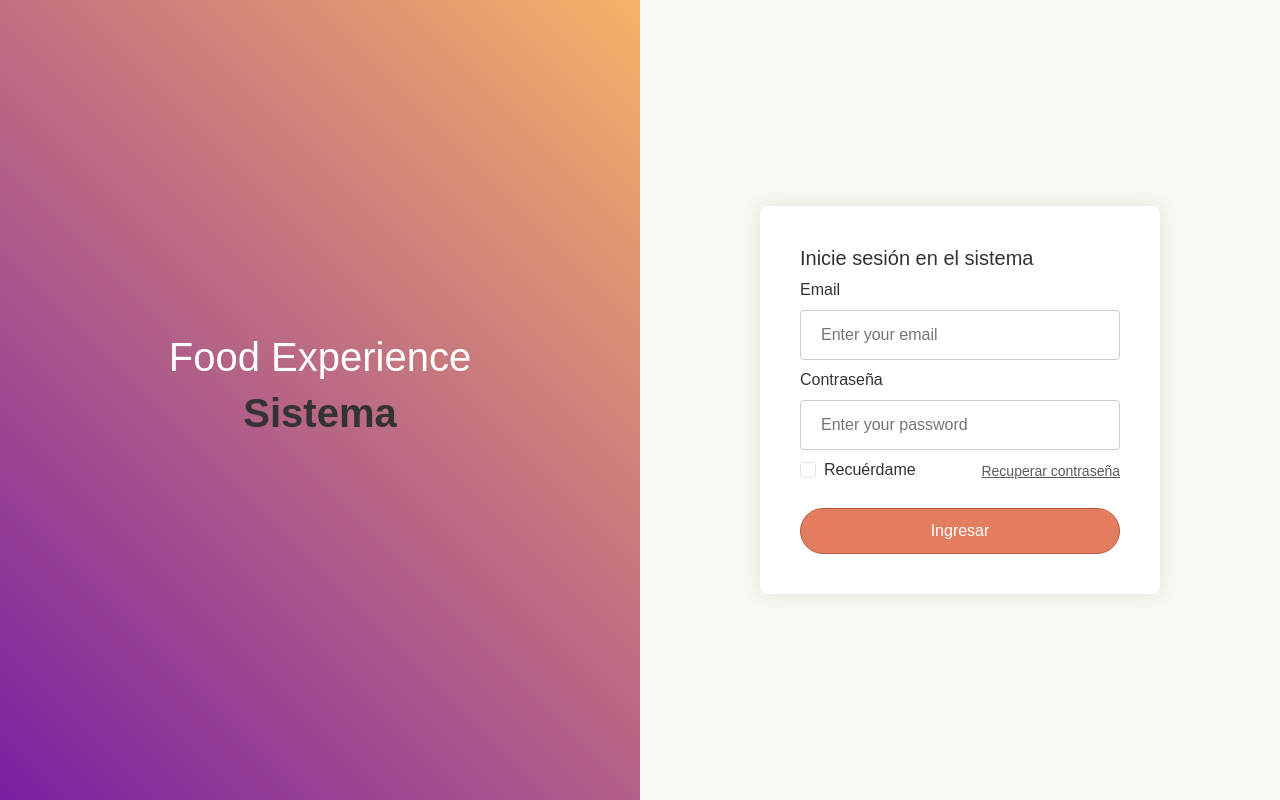
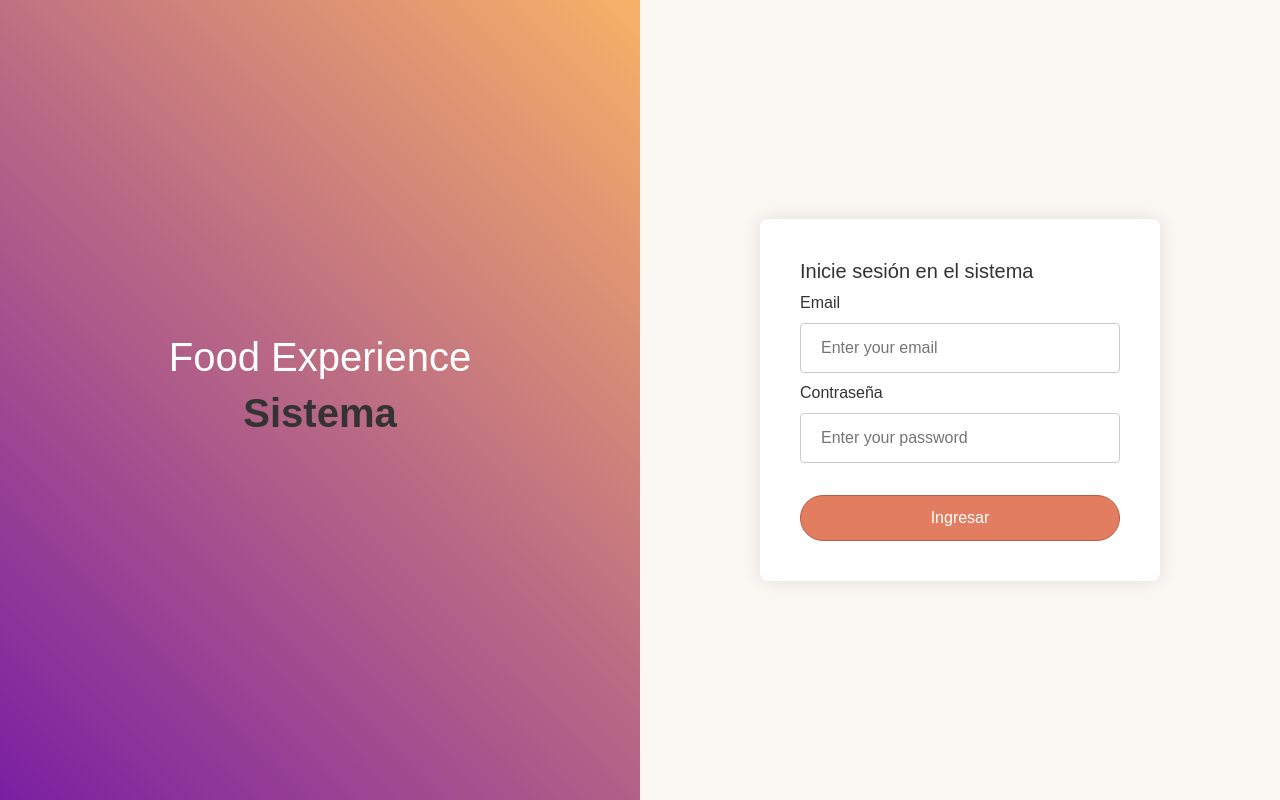
Before and after one commit to rayu6/Capstone, a Django app: page / in a window 1280 px wide. Run offline with Django 4.2, Linux system fonts and the light colour scheme; parts of the project's set-up code (start-up, migrations or seed data) failed here and were passed over.

Commit message:
Redirección de Rol cliente hacia pedidos por usuario

```diff
--- a/proyecto/apt2/core/templates/registration/login.html
+++ b/proyecto/apt2/core/templates/registration/login.html
@@ -19,15 +19,6 @@
           <label for="password">Contraseña</label>
           <input type="password" id="password" name="password" placeholder="Enter your password" required class="form-input">
           <br>
-          <div class="d-flex justify-content-between align-items-center">
-            <div class="form-check">
-              <input class="form-check-input" type="checkbox" value="" id="rememberMe">
-              <label class="form-check-label" for="rememberMe">
-                Recuérdame
-              </label>
-            </div>
-            <a href="#" class="text-muted small">Recuperar contraseña</a>
-          </div>
           <br>
           <button type="submit" class="btn btn-primary btn-sm w-100">Ingresar</button>
         </form>
--- a/proyecto/apt2/core/views.py
+++ b/proyecto/apt2/core/views.py
@@ -48,7 +48,7 @@ def login(request):
                 if usuario.role.nombre_role == 'cocinero':
                     return redirect('home')
                 elif usuario.role.nombre_role == 'cliente':
-                    return redirect('homeCliente')
+                    return redirect(pedidos_por_usuario)
                 elif usuario.role.nombre_role != 'cliente':
                     return redirect(home)
             except Usuario.DoesNotExist:
```
Also changed, not shown: proyecto/apt2/core/static/imgs/screenshot_thumbs.dreamstime.com.png (added).
